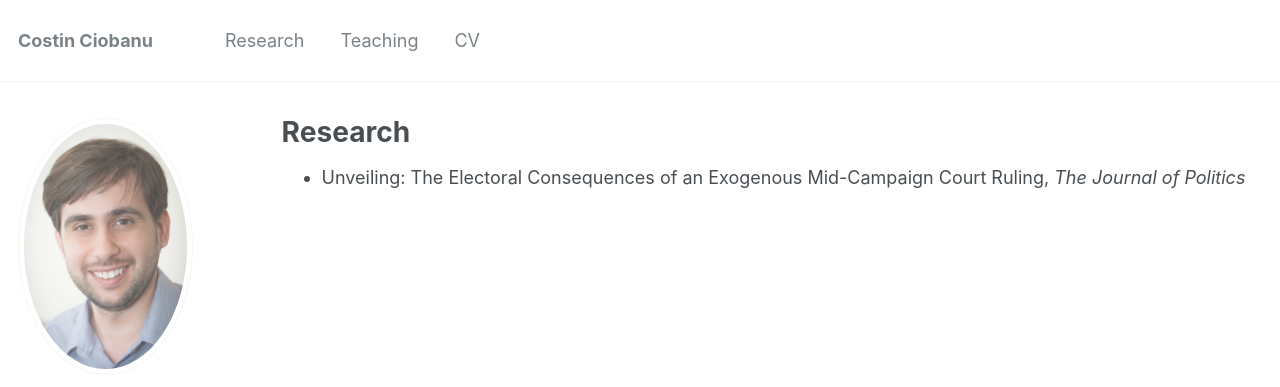
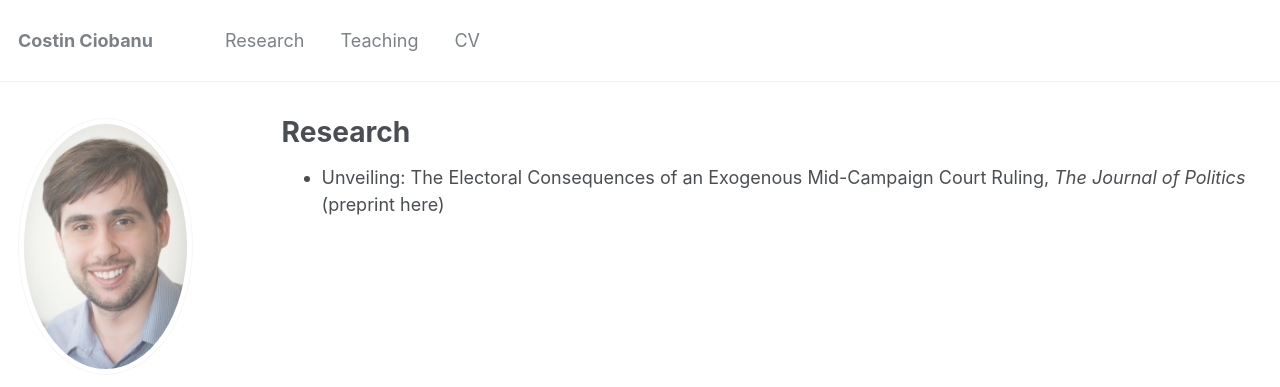
Before and after one commit to costinciobanu/costinciobanu.github.io, a Jekyll site: the page built from _pages/research.md, in a window 1280 px wide. Shown: the top 387 px of the page. Built offline with Jekyll 4.4.1, drawn with Linux system fonts in a browser that asks for light colours; some web fonts are replaced.

Commit message:
Update research.md
update research.md

```diff
--- a/_pages/research.md
+++ b/_pages/research.md
@@ -5,4 +5,4 @@ permalink: /research/
 author_profile: true
 ---
 
-* [Unveiling: The Electoral Consequences of an Exogenous Mid-Campaign Court Ruling](http://www.aaronerlich.com/wp-content/uploads/2020/05/CAN2015_Niqab.pdf), <em>The Journal of Politics</em>
+* [Unveiling: The Electoral Consequences of an Exogenous Mid-Campaign Court Ruling](https://www.journals.uchicago.edu/doi/pdf/10.1086/711177), <em>The Journal of Politics</em> (preprint [here](http://www.aaronerlich.com/wp-content/uploads/2020/05/CAN2015_Niqab.pdf))
```
